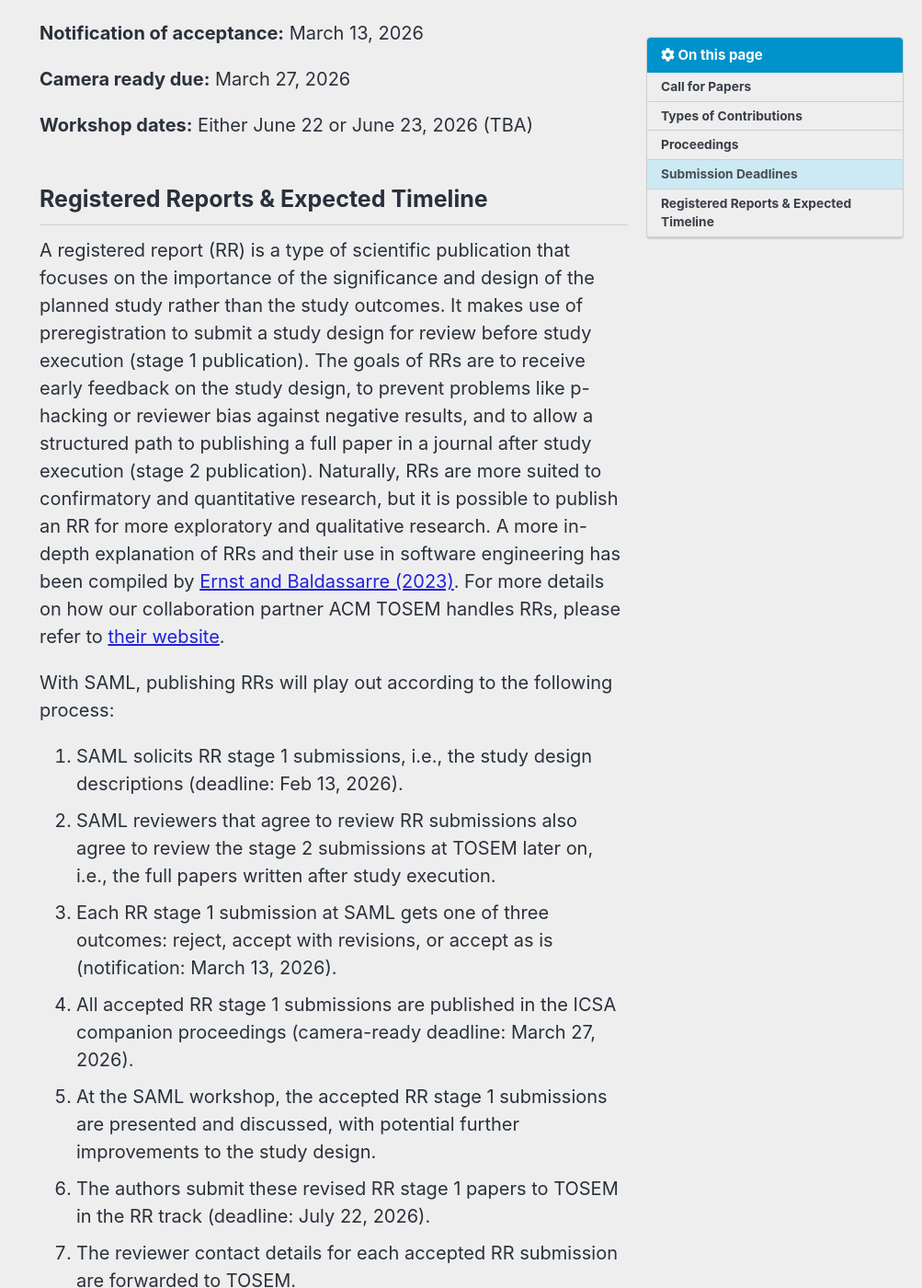
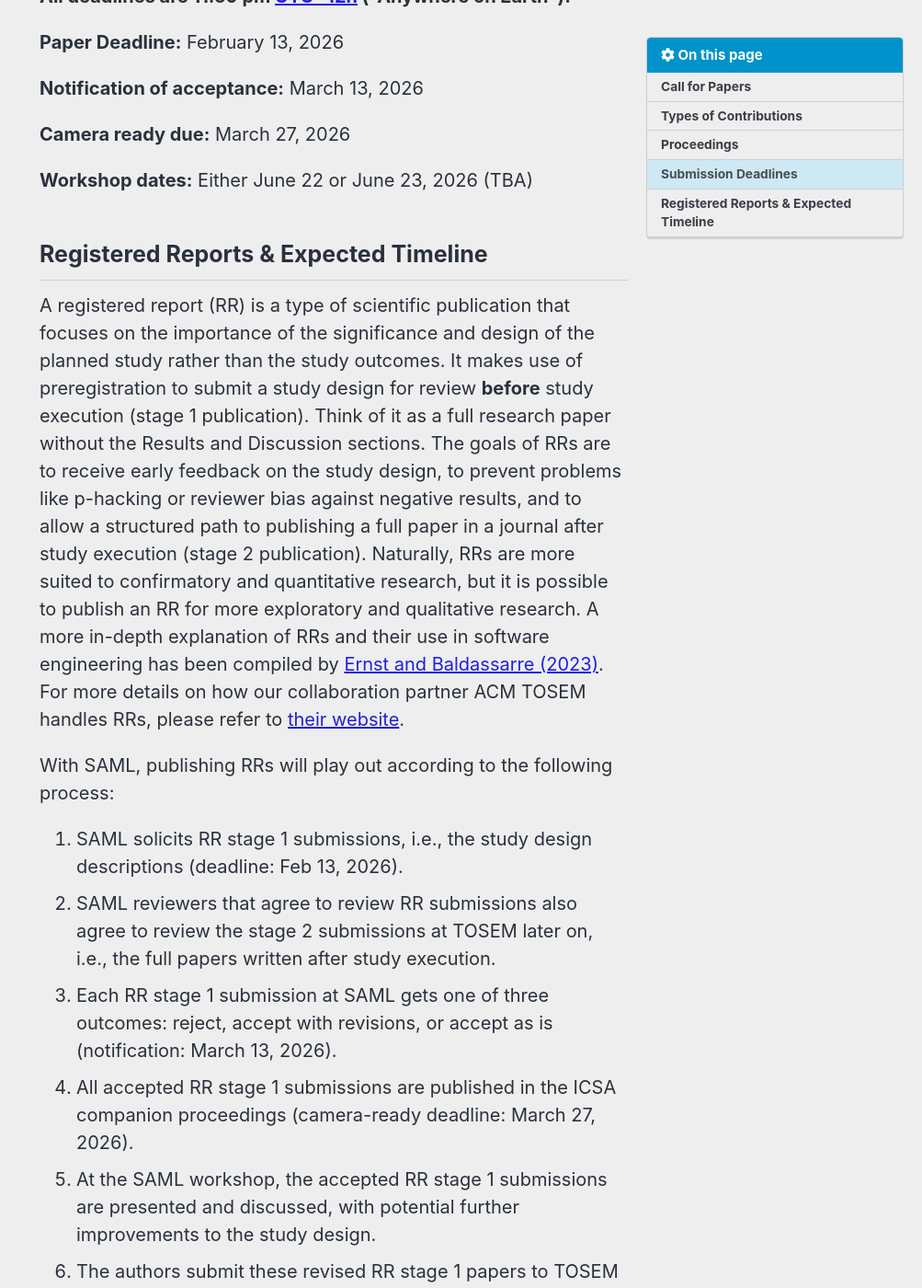
Before and after one commit to sa-ml/saml2026, a Jekyll site: the page built from _pages/calls/submissions.md, in a window 1280 px wide and 1400 px high, scrolled down 3380 px. Shown: the whole window at 92% size, without its empty margins (277-1280 px from the left). Built offline with Jekyll 4.4.1, drawn with Linux system fonts in a browser that asks for light colours; cached includes are drawn as plain includes; nearby versions of some CDN libraries; some of the changed text lies outside the part shown.

Commit message:
Refined CfP and fixed wrong page title (metadata)

```diff
--- a/_config.yml
+++ b/_config.yml
@@ -21,7 +21,7 @@
 title                    : "SAML 2026"
 title_separator          : "-"
 name                     : "saml"
-description              : "Official website for the 4rd Workshop on Software Architecture and Machine Learning"
+description              : "Official website of SAML'26, the 5th International Workshop on Software Architecture and Machine Learning"
 url                      : "https://sa-ml.github.io/saml2026/" # the base hostname & protocol for your site e.g. "https://mmistakes.github.io"
 baseurl                  : # the subpath of your site, e.g. "/blog"
 repository               : #"naacl-org/naacl-2021-website" # GitHub username/repo-name e.g. "mmistakes/minimal-mistakes"
--- a/_pages/calls/submissions.md
+++ b/_pages/calls/submissions.md
@@ -51,7 +51,7 @@
 ## Types of Contributions
 We solicit two types of submissions for SAML:
 
-+ **Registered reports (RRs)** i.e., detailed study designs that are submitted for feedback **before** study execution.
++ **Registered reports (RRs)** i.e., detailed study designs that are submitted for feedback **before** study execution (full research papers **without** Results and Discussion sections).
 Accepted RRs have a clear path to publishing a full paper in [ACM TOSEM](https://dl.acm.org/journal/tosem/registered-papers), our journal collaboration partner. RRs must not exceed 6 pages + 2 pages for references. They will mostly be evaluated based on the significance and novelty of the hypotheses or techniques, and the soundness and reproducibility of the methodology specified to validate the claims or hypotheses. More details about RRs and the expected timeline will be described below.
 
 + **Short papers**  e.g., industry experience reports or position, vision, or reflection papers, which must not exceed 5 pages + 1 page for references. They will be evaluated based on their relevance, novelty, soundness, and presentation.
@@ -79,7 +79,7 @@
 
 ## Registered Reports & Expected Timeline
 
-A registered report (RR) is a type of scientific publication that focuses on the importance of the significance and design of the planned study rather than the study outcomes. It makes use of preregistration to submit a study design for review before study execution (stage 1 publication). The goals of RRs are to receive early feedback on the study design, to prevent problems like p-hacking or reviewer bias against negative results, and to allow a structured path to publishing a full paper in a journal after study execution (stage 2 publication). Naturally, RRs are more suited to confirmatory and quantitative research, but it is possible to publish an RR for more exploratory and qualitative research. A more in-depth explanation of RRs and their use in software engineering has been compiled by [Ernst and Baldassarre (2023)](https://link.springer.com/article/10.1007/s10664-022-10277-5). For more details on how our collaboration partner ACM TOSEM handles RRs, please refer to [their website](https://dl.acm.org/journal/tosem/registered-papers).
+A registered report (RR) is a type of scientific publication that focuses on the importance of the significance and design of the planned study rather than the study outcomes. It makes use of preregistration to submit a study design for review **before** study execution (stage 1 publication). Think of it as a full research paper without the Results and Discussion sections. The goals of RRs are to receive early feedback on the study design, to prevent problems like p-hacking or reviewer bias against negative results, and to allow a structured path to publishing a full paper in a journal after study execution (stage 2 publication). Naturally, RRs are more suited to confirmatory and quantitative research, but it is possible to publish an RR for more exploratory and qualitative research. A more in-depth explanation of RRs and their use in software engineering has been compiled by [Ernst and Baldassarre (2023)](https://link.springer.com/article/10.1007/s10664-022-10277-5). For more details on how our collaboration partner ACM TOSEM handles RRs, please refer to [their website](https://dl.acm.org/journal/tosem/registered-papers).
 
 With SAML, publishing RRs will play out according to the following process:
 
```
Also changed, not shown: other parts of _pages/calls/submissions.md (+1 -1 lines).
